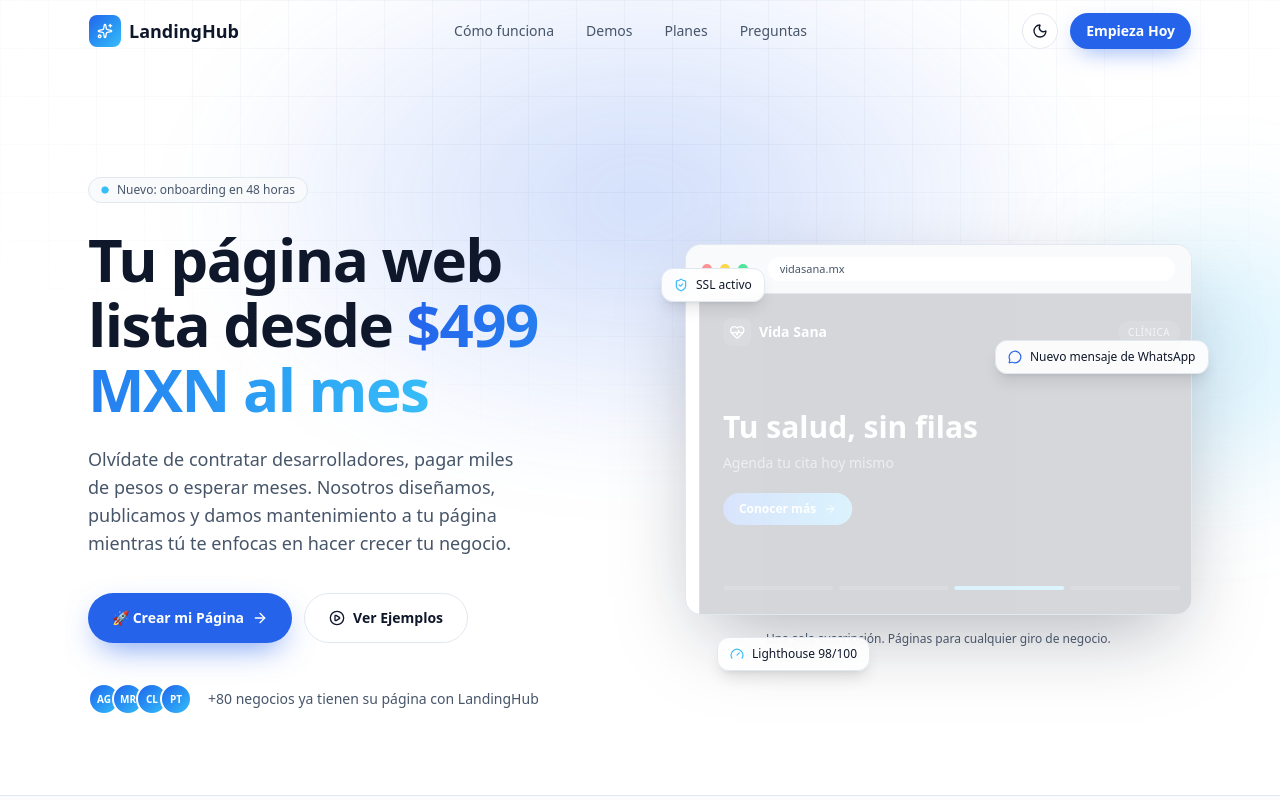
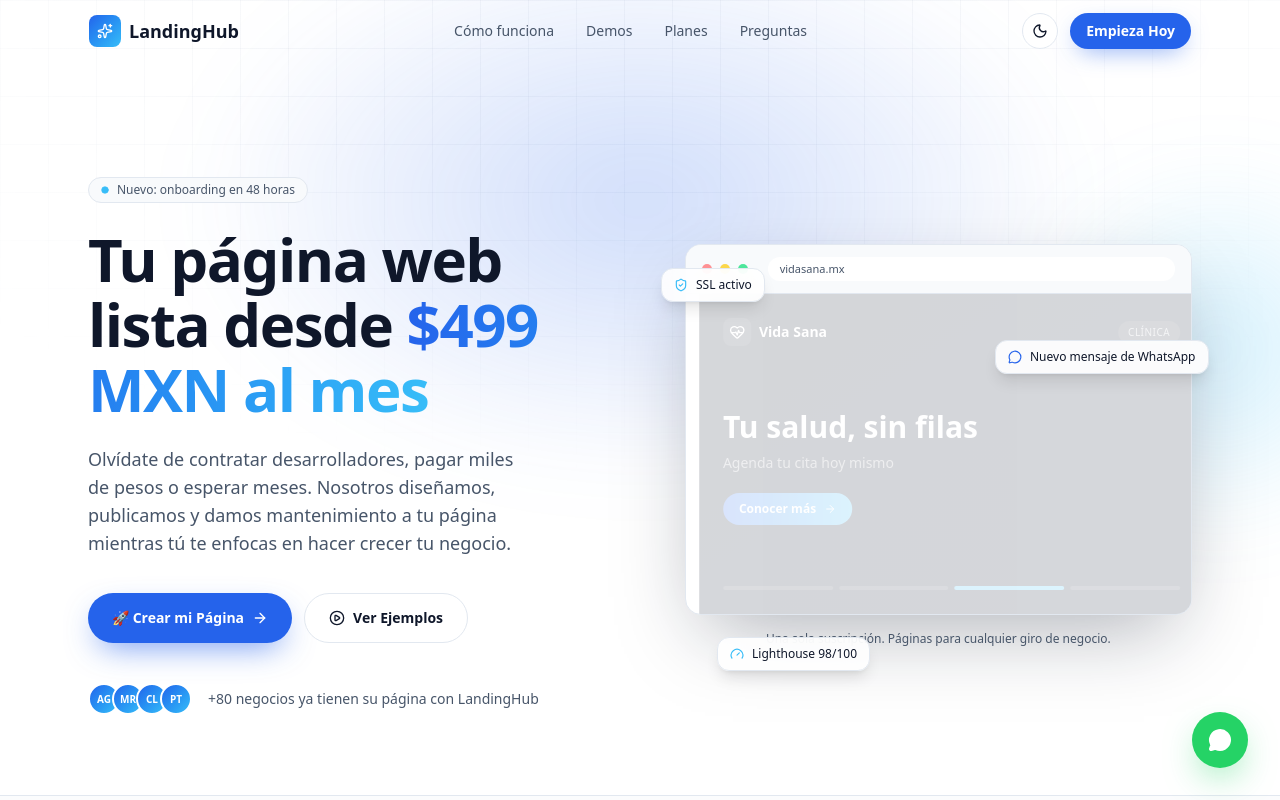
Before and after one commit to armandomedina0509/landinghub, a Next.js app: page / in a window 1280 px wide. Shown: the top 800 px of the page. Built offline with nearby package versions, Linux system fonts and the light colour scheme.

Commit message:
Agregar Boton WhatsApp

```diff
--- a/src/app/page.tsx
+++ b/src/app/page.tsx
@@ -11,6 +11,7 @@ import { FAQ } from "@/components/faq";
 import { FinalCTA } from "@/components/final-cta";
 import { ContactForm } from "@/components/contact-form";
 import { Footer } from "@/components/footer";
+import { WhatsAppButton } from "@/components/whatsapp-button";
 
 export default function Home() {
   return (
@@ -30,6 +31,7 @@ export default function Home() {
         <ContactForm />
       </main>
       <Footer />
+      <WhatsAppButton />
     </>
   );
 }
--- /dev/null
+++ b/src/components/whatsapp-button.tsx
@@ -0,0 +1,32 @@
+"use client";
+
+import { motion } from "framer-motion";
+import { MessageCircle } from "lucide-react";
+import { siteConfig } from "@/lib/site-config";
+
+const DEFAULT_MESSAGE = "Hola, quiero información sobre LandingHub 🚀";
+
+export function WhatsAppButton() {
+  const href = `https://wa.me/${siteConfig.whatsapp}?text=${encodeURIComponent(DEFAULT_MESSAGE)}`;
+
+  return (
+    <motion.a
+      href={href}
+      target="_blank"
+      rel="noopener noreferrer"
+      aria-label="Escríbenos por WhatsApp"
+      initial={{ opacity: 0, scale: 0.6, y: 20 }}
+      animate={{ opacity: 1, scale: 1, y: 0 }}
+      transition={{ duration: 0.5, delay: 1, ease: [0.22, 1, 0.36, 1] }}
+      whileHover={{ scale: 1.06 }}
+      whileTap={{ scale: 0.96 }}
+      className="group fixed bottom-5 right-5 z-50 flex items-center gap-0 overflow-hidden rounded-full bg-[#25D366] px-4 py-4 text-white shadow-[0_14px_36px_-10px_rgba(37,211,102,0.65)] sm:bottom-8 sm:right-8"
+    >
+      <span className="absolute inset-0 -z-10 animate-ping rounded-full bg-[#25D366]/50 [animation-duration:2.4s]" />
+      <MessageCircle className="h-6 w-6 flex-none fill-white text-white" />
+      <span className="max-w-0 overflow-hidden whitespace-nowrap text-sm font-semibold transition-all duration-300 ease-out group-hover:max-w-[160px] group-hover:pl-2">
+        Escríbenos
+      </span>
+    </motion.a>
+  );
+}
```
